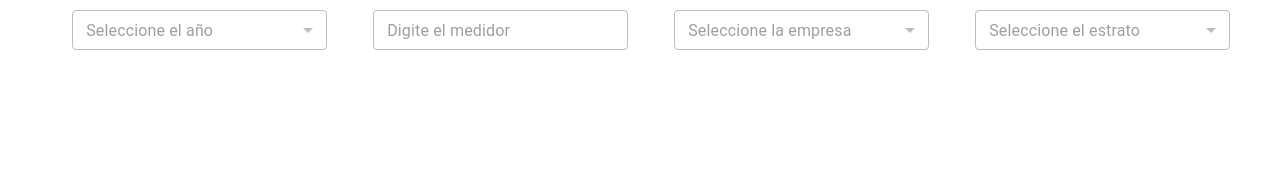
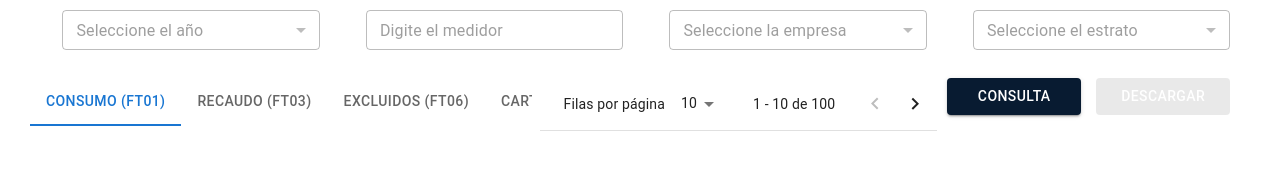
Before and after one commit to EAFIT-DATAX/datax-silin-app, a React (Create React App) app: page / in a window 1280 px wide. Shown: the part 138-308 px from the top of the page. Built offline with nearby package versions, Linux system fonts and the light colour scheme.

Commit message:
feat(QueryContainer): added QueryContainer structure

```diff
--- a/src/containers/FiltersContainer/FiltersContainer.tsx
+++ b/src/containers/FiltersContainer/FiltersContainer.tsx
@@ -52,7 +52,7 @@ const FiltersContainer: React.FC<FiltersContainerProps> = ({
 
     return (
         <>
-            <Grid container spacing={3} style={{ paddingLeft: 50, paddingRight: 50 }}>
+            <Grid container spacing={3} style={{ paddingLeft: 40, paddingRight: 50 }}>
                 {/* First filter row */}
                 <Grid item md={3} sm={6} xs={12}>
                     <SelectableInput
--- /dev/null
+++ b/src/containers/QueryContainer/QueryContainer.tsx
@@ -0,0 +1,60 @@
+import React, { useState } from "react";
+
+import { Grid, Tabs, Tab } from '@mui/material';
+import { StyledButton, StyledTablePagination } from "./QueryContainerStyles";
+
+
+const QueryContainer = () => {
+
+    const [tabValue, setTabValue] = useState<number>(0);
+
+    const handleTabChange = (event: React.ChangeEvent<{}>, newValue: number) => setTabValue(newValue);
+
+    const tabs = [
+        { doc_type: "FT01", label: "Consumo" },
+        { doc_type: "FT03", label: "Recaudo" },
+        { doc_type: "FT06", label: "Excluidos" },
+        { doc_type: "FT05", label: "Cartera" },
+        { doc_type: "FT02", label: "Operadores de Red", disable: true },
+    ]
+
+    return (
+        <>
+            <Grid container spacing={1} style={{ paddingLeft: 30, marginTop: 20, paddingRight: 35 }}>
+                <Grid item md={5} xs={12}>
+                    <Tabs
+                        value={tabValue}
+                        indicatorColor="primary"
+                        textColor="primary"
+                        variant="scrollable"
+                        scrollButtons="auto"
+                        onChange={handleTabChange}
+                    >
+                        {tabs.map((tab, index) => {
+                            return (
+                                <Tab key={index} label={`${tab.label} (${tab.doc_type})`} disabled={tab.disable} />
+                            )
+                        })}
+                    </Tabs>
+                </Grid>
+                <Grid item md={4} xs={12}>
+                    <StyledTablePagination
+                        count={100}
+                        page={0}
+                        onPageChange={() => { }}
+                        rowsPerPage={10}
+                        onRowsPerPageChange={() => { }}
+                        labelRowsPerPage="Filas por página"
+                        labelDisplayedRows={({ from, to, count }) => `${from} - ${to} de ${count}`}
+                    />
+                </Grid>
+                <Grid item md={3} xs={12}>
+                    <StyledButton variant="contained" color="primary" style={{ marginRight: 15 }}>Consulta</StyledButton>
+                    <StyledButton variant="contained" color="primary" disabled>Descargar</StyledButton>
+                </Grid>
+            </Grid>
+        </>
+    )
+}
+
+export default QueryContainer;
--- /dev/null
+++ b/src/containers/QueryContainer/QueryContainerStyles.ts
@@ -0,0 +1,23 @@
+import { styled } from '@mui/material/styles';
+import { Button, TablePagination } from '@mui/material';
+
+export const StyledButton = styled(Button)({
+    backgroundColor: '#081b31',
+    color: '#fff',
+    width: "45%",
+    '&:hover': {
+        backgroundColor: '#0e3057',
+        color: '#fff',
+    },
+    '&.Mui-disabled': {
+        backgroundColor: '#d4d4d4',
+        color: '#fff',
+        opacity: 0.5,
+    },
+});
+
+export const StyledTablePagination = styled(TablePagination)({
+    '& .MuiTablePagination-spacer': {
+        flex: 'none',
+    },
+});
--- /dev/null
+++ b/src/containers/QueryContainer/index.ts
@@ -0,0 +1 @@
+export { default } from './QueryContainer';
--- a/src/pages/SerachData/SearchData.tsx
+++ b/src/pages/SerachData/SearchData.tsx
@@ -2,6 +2,7 @@ import React, { useState } from 'react';
 // import { Grid } from '@mui/material';
 
 import FiltersContainer from '../../containers/FiltersContainer';
+import QueryContainer from '../../containers/QueryContainer';
 
 const SearchData: React.FC = () => {
     // Filter states
@@ -69,6 +70,7 @@ const SearchData: React.FC = () => {
                 setStratumValue={setStratumValue}
                 stratumOptions={[]}
             />
+            <QueryContainer />
         </>
     )
 }
```
